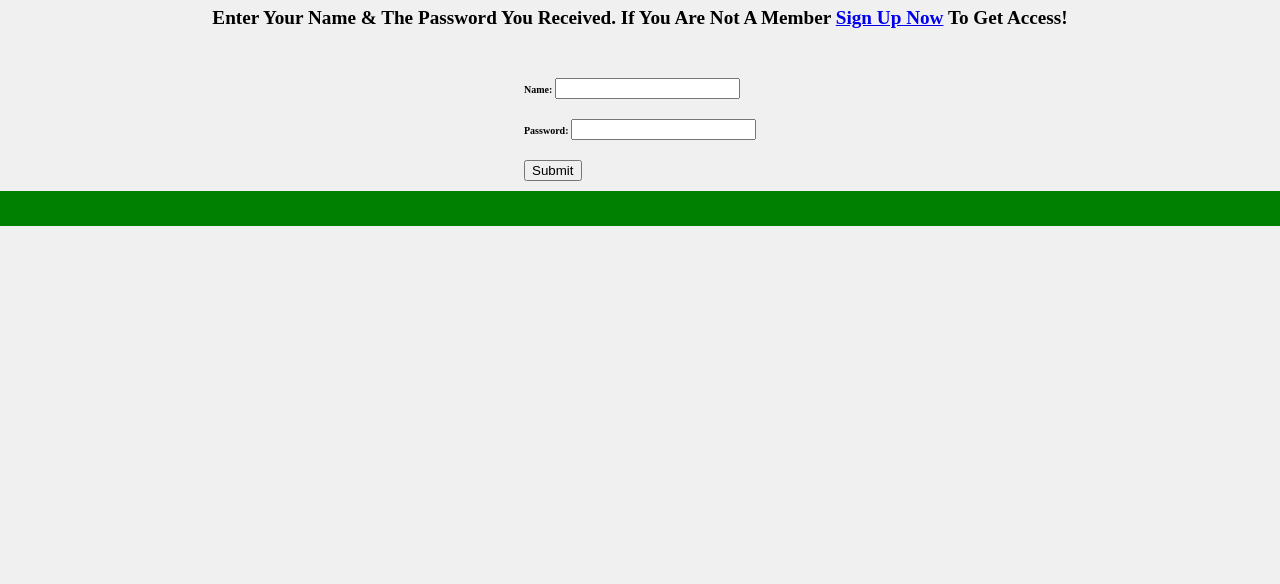
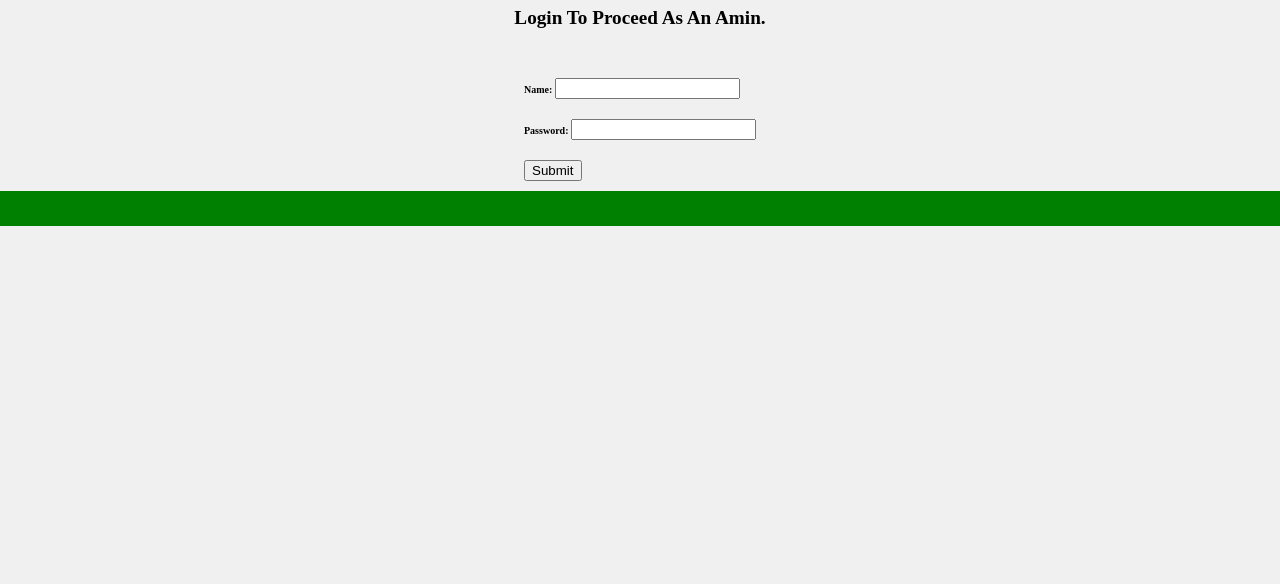
Before and after one commit to masomodigital/addpen, a plain HTML site: page index.html in a window 1280 px wide. Shown: the part 216-800 px from the top of the page. Drawn offline with Linux system fonts and the light colour scheme.

Commit message:
Update index.html

```diff
--- a/index.html
+++ b/index.html
@@ -63,7 +63,7 @@
     <img src="https://i.imgur.com/mwpTHJj.png" alt="Grade 5 Icon" width="100" height="100">
 
     <h1>ADD PEN NUMBERS</h1>
-    <h3>Enter Your <strong>Name</strong> & The <strong>Password</strong> You Received. If You Are Not A Member <a href="https://sites.google.com/view/cbcdigitalapp/download-app" target="_blank">Sign Up Now</a> To Get Access!</h3>
+    <h3>Login To Proceed As An Amin.</h3>
 
     <form name="myForm" onsubmit="return validateForm()">
         <p><strong>Name:</strong> <input name="name" type="text" required /></p>
```
